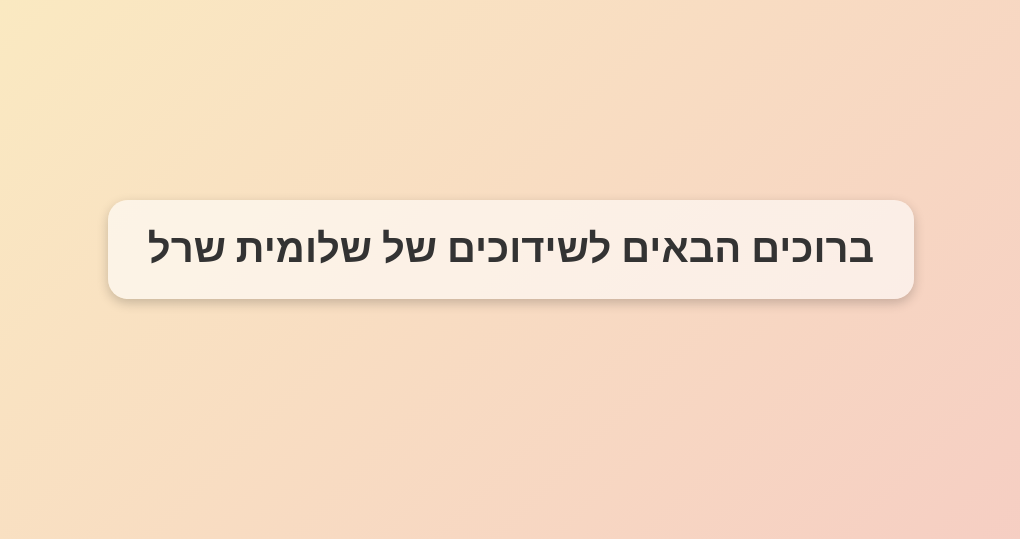
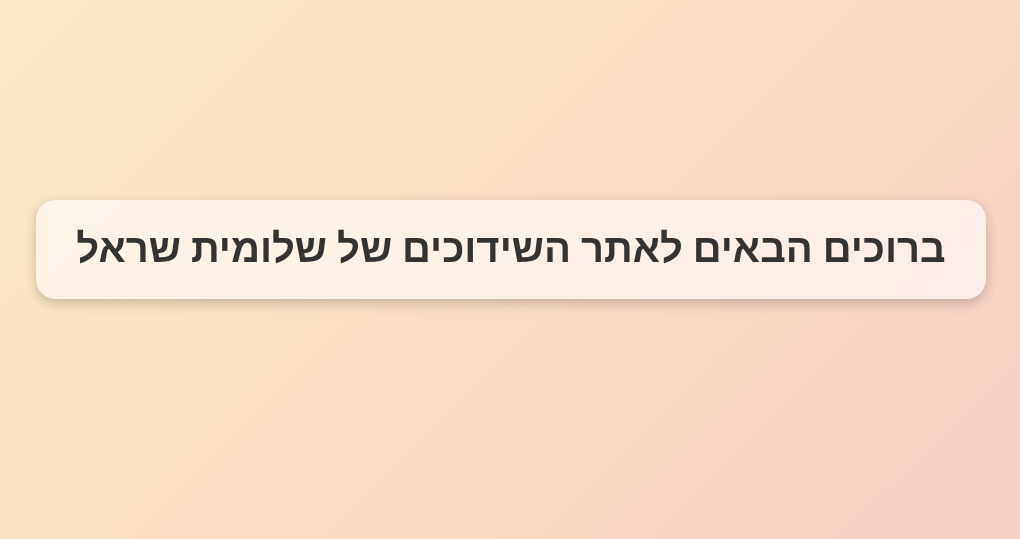
Before and after one commit to moshelederman/shiduchim, a Flask app: page / in a window 1280 px wide. Shown: the part 151-690 px from the top of the page, without its empty margins (129-1149 px from the left). Run offline with Flask 2, Linux system fonts and the light colour scheme.

Commit message:
change words

```diff
--- a/app/templates/index.html
+++ b/app/templates/index.html
@@ -28,6 +28,6 @@
     </style>
 </head>
 <body>
-    <h1>ברוכים הבאים לשידוכים של שלומית שרל</h1>
+    <h1>ברוכים הבאים לאתר השידוכים של שלומית שראל</h1>
 </body>
 </html>
```
